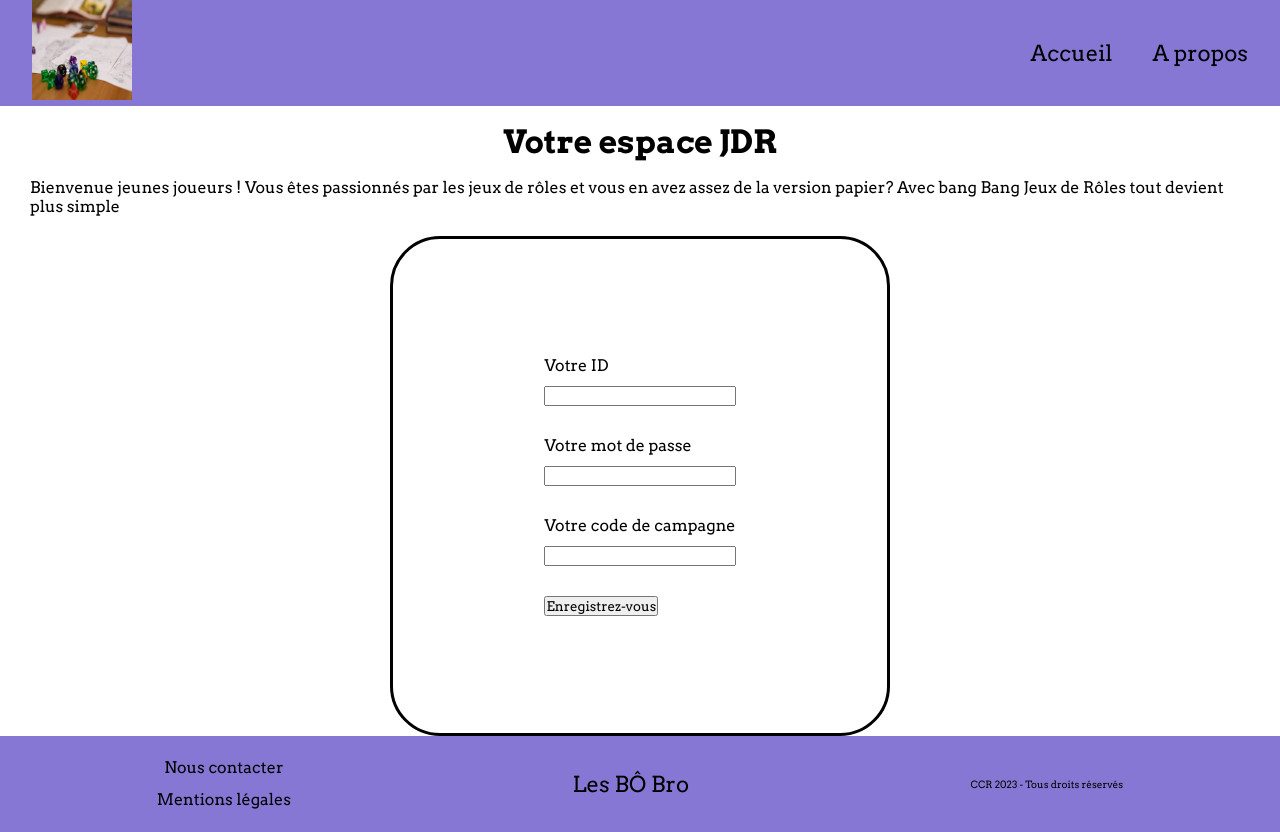
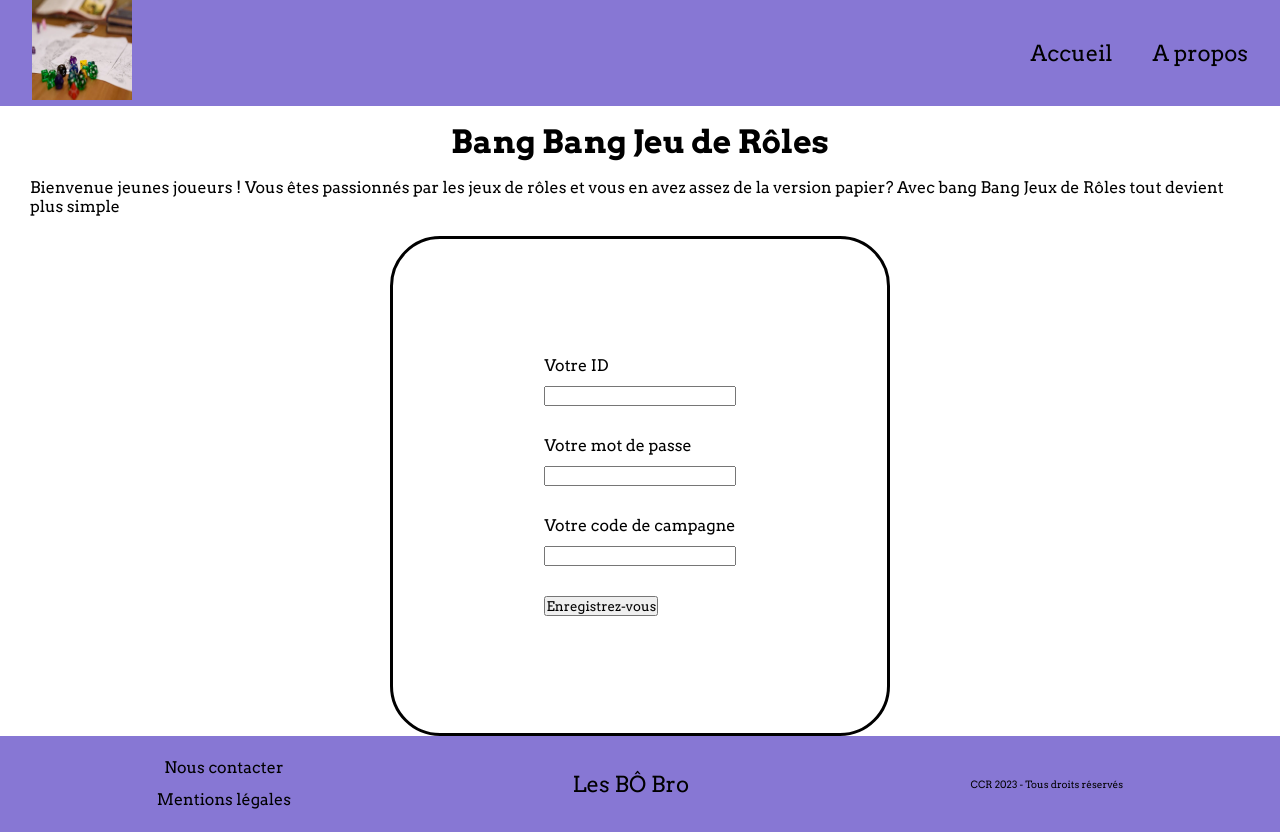
Before and after one commit to M0rgan52/Interface_Joueur_JDR, a React (Create React App) app: page / in a window 1280 px wide. Built offline with nearby package versions, Linux system fonts and the light colour scheme.

Commit message:
commit -m "TITRE - Changement de titre"

```diff
--- a/src/pages/Login.jsx
+++ b/src/pages/Login.jsx
@@ -9,7 +9,7 @@ function Home() {
 
         <div className='main'>
             <header>
-                <h1>Votre espace JDR </h1>
+                <h1>Bang Bang Jeu de Rôles </h1>
                 <p>Bienvenue jeunes joueurs ! Vous êtes passionnés par les jeux de rôles et vous en avez assez de la version papier? Avec bang Bang Jeux de Rôles tout devient plus simple</p>
             </header>
             <Inscription />
```
